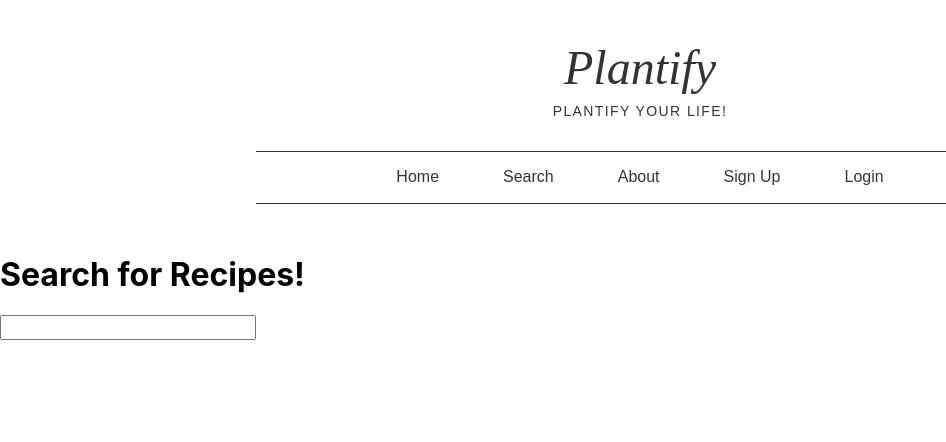
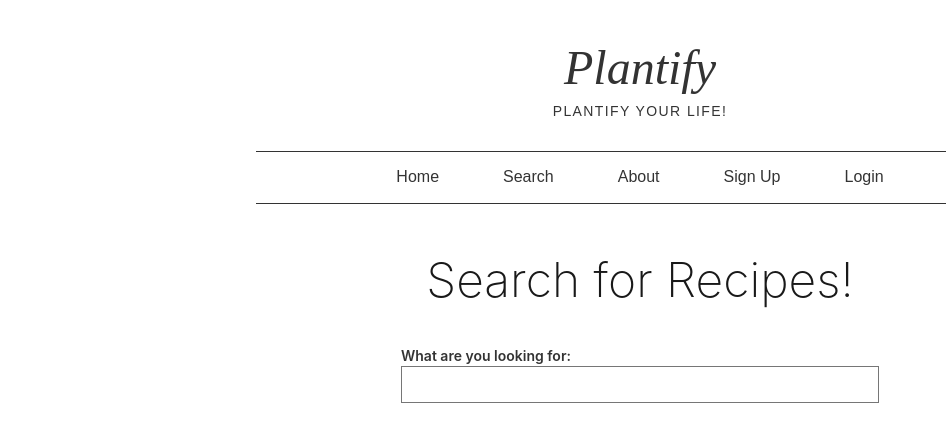
Before and after one commit to bthornton505/Plantify, a React (Create React App) app in the folder pbc-client/: page /search in a window 1280 px wide. Shown: the top 442 px of the page, without its empty margins (0-946 px from the left). Built offline with nearby package versions, Linux system fonts and the light colour scheme; no server answers; sample sign-in values are in the browser's storage.

Commit message:
did some basic styling on the title and form of this component

```diff
--- a/pbc-client/src/containers/Search.js
+++ b/pbc-client/src/containers/Search.js
@@ -15,16 +15,29 @@ class Search extends Component {
   render(){
     return(
       <section className="Search">
-        <h1>Search for Recipes!</h1>
+        <main className="ph4 black-80">
 
-        <form id="search-form">
+        <h1 className="tc f3 f2-m f1-l fw2 black-90 mv3">
+          Search for Recipes!
+        </h1>
+
+          <form id="search-form" className="measure center">
+            <fieldset id="sign_up" className="ba b--transparent ph0 mh0">
+
+              <div className="mt3">
+                <label className="db fw6 lh-copy f6">What are you looking for:</label>
                 <input
                   type="text"
                   name="search"
                   value={this.state.search}
                   onChange={this.handleChange}
+                  className="b pa2 input-reset ba bg-transparent w-100"
                 />
+              </div>
+
+            </fieldset>
           </form>
+        </main>
       </section>
     )
   }
```
Lines whose indentation alone changed are shown as unchanged.
